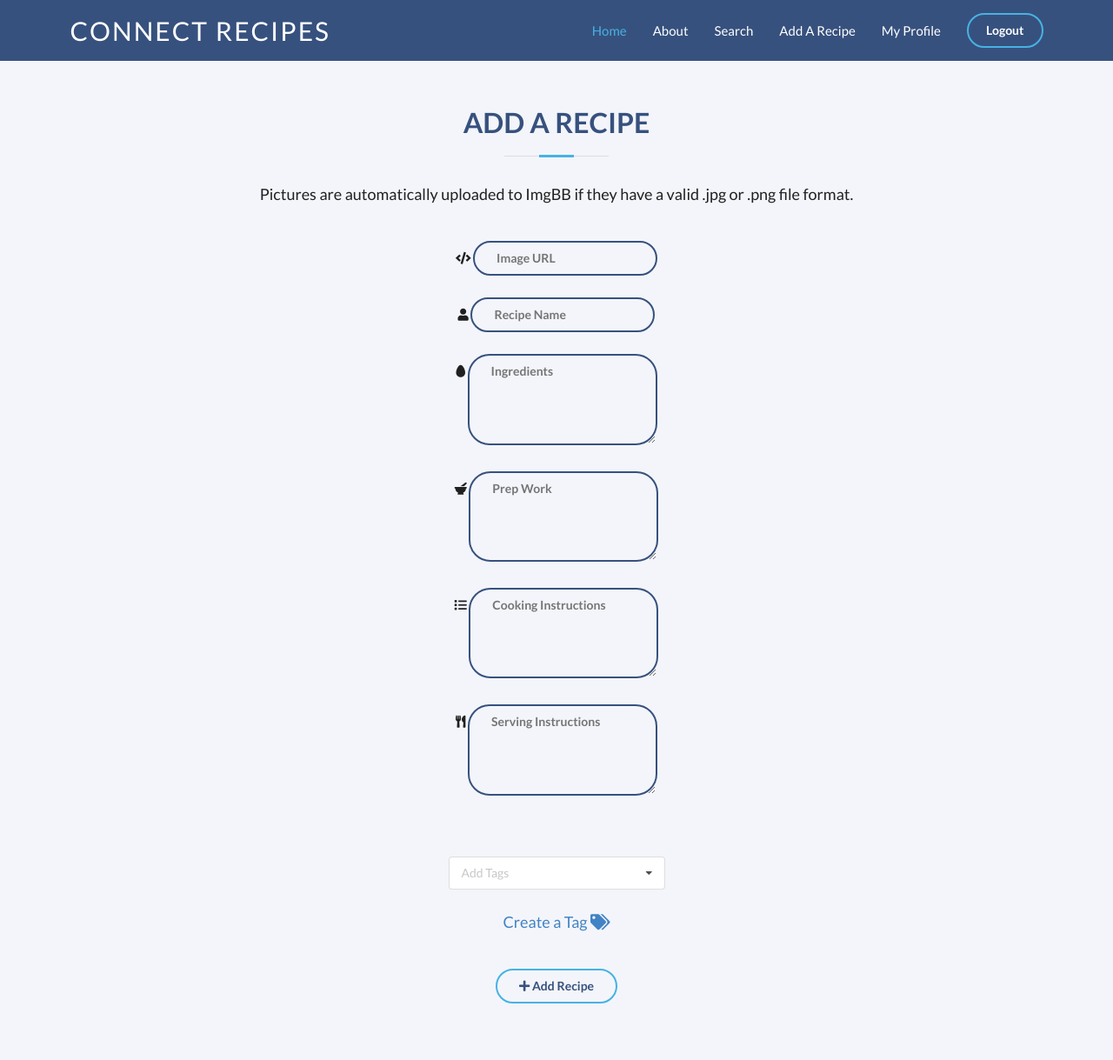
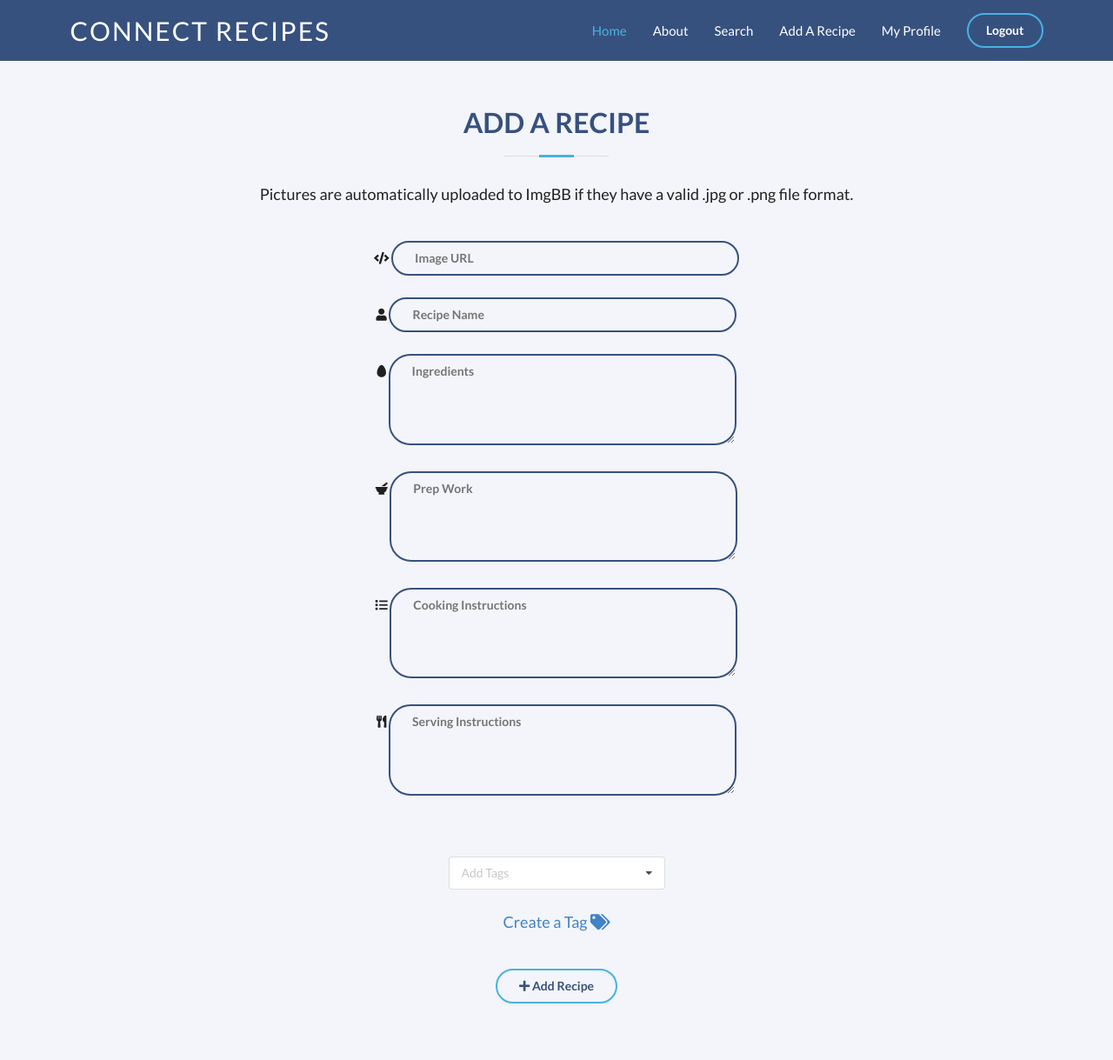
Before and after one commit to StoneMasons4106/connect-recipes, a Flask app: page /new-recipe in a window 1280 px wide. Shown: the top 1219 px of the page at 87% size. Run offline with Flask 2, Linux system fonts and the light colour scheme; the visitor is signed in with stand-in values (Sample User, id 1); data that the repository does not hold is empty; some libraries are stand-ins or nearby versions.

Commit message:
Made the add a recipe page inputs wider to fill more space on the screen.

```diff
--- a/app.py
+++ b/app.py
@@ -430,6 +430,8 @@ def delete_recipe(recipe_id):
     if request.method == "POST":
         recipe = mongo.db.recipes.find_one({"_id": ObjectId(recipe_id)})
         mongo.db.recipes.delete_one({"_id": ObjectId(recipe["_id"])})
+        # Removing the recipe from saved_recipes attribute in the user,
+        # otherwise an invalid ObjectId will cause failure of Saved Recipes to load.
         users = mongo.db.users.find({"saved_recipes": recipe_id})
         for user in users:
             saved_recipes = user["saved_recipes"]
--- a/static/assets/css/my-style.css
+++ b/static/assets/css/my-style.css
@@ -353,6 +353,10 @@ p {
   margin-top: 60px;
 }
 
+.add-a-recipe {
+  width: 400px;
+}
+
 /* -- My Recipes -- */
 
 /* -- Lines 355 to 383 were taken from a dev.to article. -- */
@@ -573,6 +577,12 @@ li span {
   }
 }
 
+@media screen and (max-width:450px) {
+  .add-a-recipe {
+    width: 200px;
+  }
+}
+
 @media screen and (max-width:348px) {
   .my-recipes-title, .saved-recipes-title, .search-recipes-title {
     margin-top:15%;
--- a/templates/new-recipe.html
+++ b/templates/new-recipe.html
@@ -111,47 +111,47 @@
         <div class="col-lg-6">
           <label for="url"><i class="fas fa-code"></i></label>
           <input id="url" name="url" type="url" minlength="10" maxlength="1000" pattern="https://.+[jpg]{3}|https://.+[png]{3}"
-            placeholder="Image URL" class="recipe-input" required>
+            placeholder="Image URL" class="recipe-input add-a-recipe" required>
         </div>
       </div>
       <div class="row justify-content-center">
         <div class="col-lg-6">
           <label for="recipe-name"><i class="fas fa-user"></i></label>
           <input id="recipe-name" name="recipe-name" type="text" minlength="4" maxlength="120" pattern="[0-9A-Za-z ]{4,120}"
-            placeholder="Recipe Name" class="recipe-input" required>
+            placeholder="Recipe Name" class="recipe-input add-a-recipe" required>
         </div>
       </div>
       <div class="row justify-content-center">
         <div class="col-lg-6">
           <label for="recipe-ingredients"><i class="fas fa-egg"></i></label>
           <textarea id="recipe-ingredients" name="recipe-ingredients" minlength="10" maxlength="1000" pattern="[0-9A-Za-z./ ]{10,1000}"
-            placeholder="Ingredients" class="recipe-input" rows="5" required></textarea>
+            placeholder="Ingredients" class="recipe-input add-a-recipe" rows="5" required></textarea>
         </div>
       </div>
       <div class="row justify-content-center">
         <div class="col-lg-6">
           <label for="prep-work"><i class="fas fa-mortar-pestle"></i></label>
           <textarea id="prep-work" name="prep-work" minlength="10" maxlength="1000" pattern="[0-9A-Za-z./ ]{10,1000}"
-            placeholder="Prep Work" class="recipe-input" rows="5" required></textarea>
+            placeholder="Prep Work" class="recipe-input add-a-recipe" rows="5" required></textarea>
         </div>
       </div>
       <div class="row justify-content-center">
         <div class="col-lg-6">
           <label for="cooking-instructions"><i class="fas fa-list"></i></label>
           <textarea id="cooking-instructions" name="cooking-instructions" minlength="10" maxlength="1000" pattern="[0-9A-Za-z./ ]{10,1000}"
-            placeholder="Cooking Instructions" class="recipe-input" rows="5" required></textarea>
+            placeholder="Cooking Instructions" class="recipe-input add-a-recipe" rows="5" required></textarea>
         </div>
       </div>
       <div class="row justify-content-center">
         <div class="col-lg-6">
           <label for="serving-instructions"><i class="fas fa-utensils"></i></label>
           <textarea id="serving-instructions" name="serving-instructions" minlength="3" maxlength="1000" pattern="[0-9A-Za-z./ ]{10,1000}"
-            placeholder="Serving Instructions" class="recipe-input" rows="5" required></textarea>
+            placeholder="Serving Instructions" class="recipe-input add-a-recipe" rows="5" required></textarea>
         </div>
       </div>
       <div class="row justify-content-center">
         <div class="col-lg-4" id="add-recipe-tags">
-          <div class="ui fluid multiple search selection dropdown">
+          <div class="ui fluid multiple search selection dropdown add-a-recipe">
             <input type="hidden" name="tags">
             <i class="dropdown icon"></i>
             <div class="default text">Add Tags</div>
```
